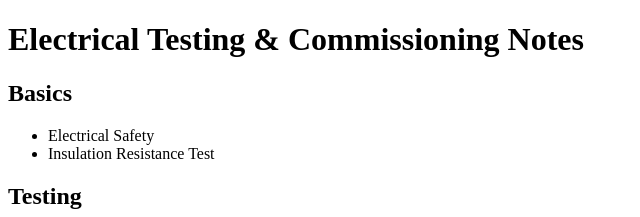
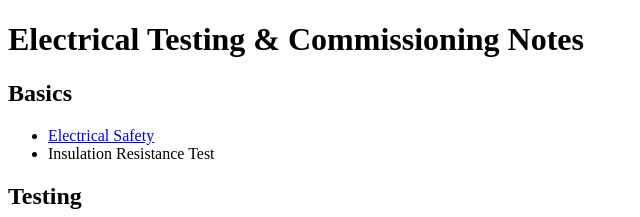
Before and after one commit to abusayed4ca/electrical-notes, a plain HTML site: page index.html in a window 1280 px wide. Shown: the top 217 px of the page, without its empty margins (0-640 px from the left). Drawn offline with Linux system fonts and the light colour scheme.

Commit message:
Update index.html

```diff
--- a/index.html
+++ b/index.html
@@ -11,7 +11,7 @@
 
 <h2>Basics</h2>
 <ul>
-<li>Electrical Safety</li>
+<li><a href="basics/electrical-safety.html">Electrical Safety</a></li>
 <li>Insulation Resistance Test</li>
 </ul>
 
```
